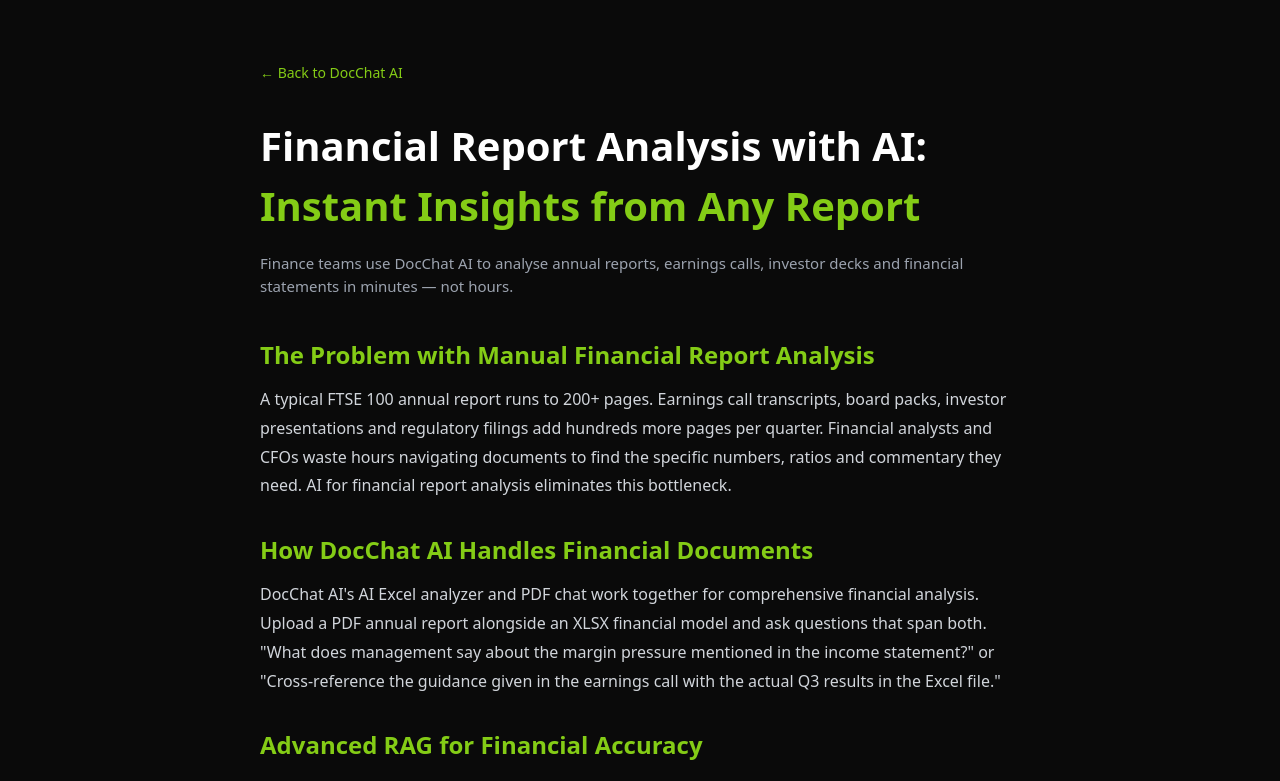
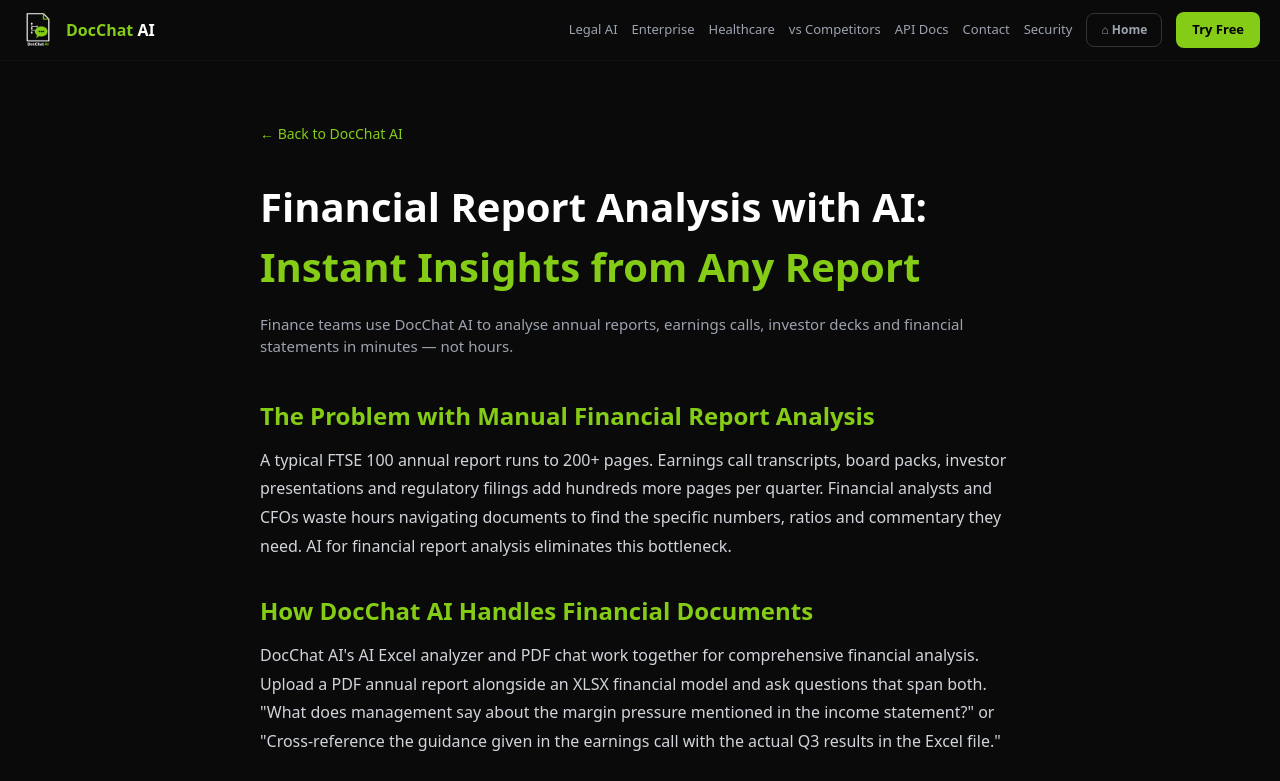
Before and after one commit to justin280/docchat-saas, a Next.js app: page /blog/financial-report-analysis in a window 1280 px wide. Shown: the top 781 px of the page. Built offline with nearby package versions, Linux system fonts and the light colour scheme.

Commit message:
Add NavBar with logo to blog/financial-report-analysis page

```diff
--- a/app/(pages)/blog/financial-report-analysis/page.js
+++ b/app/(pages)/blog/financial-report-analysis/page.js
@@ -1,7 +1,10 @@
+import NavBar from '@/app/components/NavBar';
 export const metadata = { title: 'Financial Report Analysis with AI: Guide for Analysts and CFOs | DocChat AI', description: 'Use AI for financial report analysis. Upload annual reports, P&L statements and board decks to get instant insights from DocChat AI.' };
 export default function Page() {
   return (
-    <main style={{minHeight:'100vh',backgroundColor:'#0a0a0a',color:'#fff',fontFamily:'system-ui,sans-serif',padding:'60px 20px',maxWidth:'800px',margin:'0 auto'}}>
+    <div style={{backgroundColor:'#0a0a0a',minHeight:'100vh',color:'#fff',fontFamily:'system-ui,sans-serif'}}>
+      <NavBar activePath="/blog/financial-report-analysis" />
+      <main style={{minHeight:'100vh',backgroundColor:'#0a0a0a',color:'#fff',fontFamily:'system-ui,sans-serif',padding:'60px 20px',maxWidth:'800px',margin:'0 auto'}}>
       <a href="/" style={{color:'#84cc16',textDecoration:'none',fontSize:'14px'}}>&#8592; Back to DocChat AI</a>
       <h1 style={{fontSize:'clamp(24px,4vw,40px)',fontWeight:'700',margin:'32px 0 16px'}}>Financial Report Analysis with AI: <span style={{color:"#84cc16"}}>Instant Insights from Any Report</span></h1>
       <p style={{color:'#9ca3af',marginBottom:'40px',fontSize:'15px'}}>Finance teams use DocChat AI to analyse annual reports, earnings calls, investor decks and financial statements in minutes — not hours.</p>
@@ -26,5 +29,6 @@ export default function Page() {
         <a href="/" style={{display:'inline-block',backgroundColor:'#84cc16',color:'#000',padding:'12px 24px',borderRadius:'8px',fontWeight:'700',textDecoration:'none'}}>Start Free</a>
       </div>
     </main>
+      </div>
   );
 }
```
